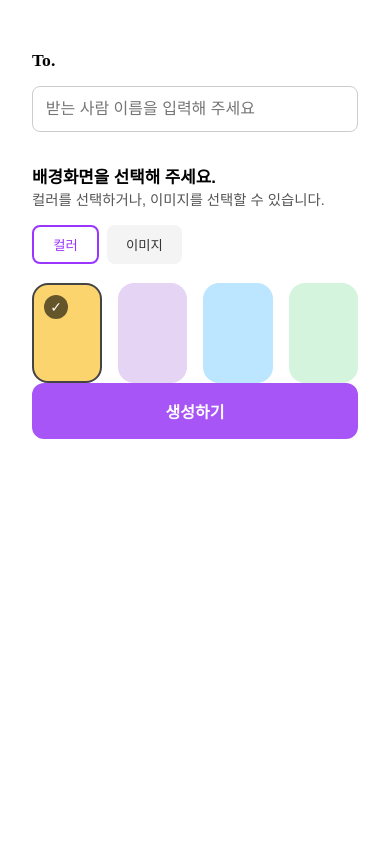
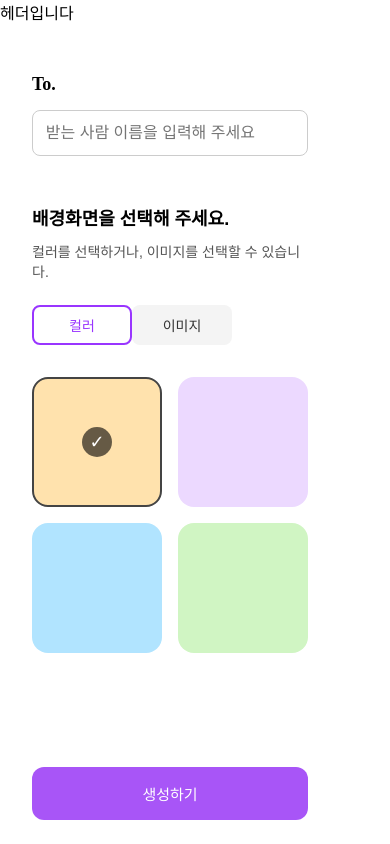
Before and after one commit to Part2-team5-rolling/main, a React (Vite) app: page /post in a window 390 px wide. Built offline with nearby package versions, Linux system fonts and the light colour scheme; a web font is replaced by a local one.

Commit message:
반응형 디자인 추가

```diff
--- a/src/api/rollingpaper-api.js
+++ b/src/api/rollingpaper-api.js
@@ -2,10 +2,17 @@ const TEAM = '15-5';
 const BASE_URL = `https://rolling-api.vercel.app/${TEAM}`;
 
 export const createRecipient = async ({ name, backgroundColor }) => {
+
+  if (!name || !backgroundColor) {
+    throw new Error("name과 background 선택은 필수입니다.");
+  }
+
+  const body = { name, backgroundColor };
+
   const response = await fetch(`${BASE_URL}/recipients/`, {
     method: 'POST',
     headers: { 'Content-Type': 'application/json' },
-    body: JSON.stringify({ name, backgroundColor }),
+    body: JSON.stringify(body),
   });
 
   if (!response.ok) {
--- a/src/components/Form/RollingPaperForm.jsx
+++ b/src/components/Form/RollingPaperForm.jsx
@@ -3,14 +3,19 @@ import { useNavigate } from "react-router-dom";
 import { createRecipient } from "../../api/rollingpaper-api";
 import styles from '../../styles/Layout/RollingPaper.module.css';
 
-const colors = ['#FBD46D', '#E5D4F4', '#BCE6FF', '#D4F4DD'];
-const images = ['/images/bg1.png', '/images/bg2.png', '/images/bg3.png', '/images/bg4.png'];
+const colors = ['#FFE2AD', '#ECD9FF', '#B1E4FF', '#D0F5C3'];
+const images = [
+  'https://raw.githubusercontent.com/Part2-team5-rolling/rolling/main/public/images/bg1.png',
+  'https://raw.githubusercontent.com/Part2-team5-rolling/rolling/main/public/images/bg2.png',
+  'https://raw.githubusercontent.com/Part2-team5-rolling/rolling/main/public/images/bg3.png',
+  'https://raw.githubusercontent.com/Part2-team5-rolling/rolling/main/public/images/bg4.png',
+];
 
 const colorMap = {
-  '#FBD46D': 'beige',
-  '#E5D4F4': 'purple',
-  '#BCE6FF': 'blue',
-  '#D4F4DD': 'green',
+  '#FFE2AD': 'beige',
+  '#ECD9FF': 'purple',
+  '#B1E4FF': 'blue',
+  '#D0F5C3': 'green',
 };
 
 const RollingPaperForm = () => {
@@ -19,7 +24,6 @@ const RollingPaperForm = () => {
   const [activeTab, setActiveTab] = useState("color");
   const [selectedColor, setSelectedColor] = useState(colors[0]);
   const [selectedImage, setSelectedImage] = useState("");
-
   const navigate = useNavigate();
 
   const handleBlur = () => {
@@ -39,22 +43,28 @@ const RollingPaperForm = () => {
     }
 
     let backgroundColor = null;
+    let backgroundImageURL = null;
 
     if (activeTab === "color") {
       backgroundColor = colorMap[selectedColor];
-    } else {
-      alert("이미지 배경은 아직 지원하지 않아요! 컬러를 선택해 주세요.");
-      return;
+    } else if (activeTab === "image") {
+      backgroundImageURL = selectedImage;
     }
 
     try {
-      const response = await createRecipient({ name: to, backgroundColor });
+      const recipientData = {
+        name: to,
+        backgroundColor: backgroundColor,
+        backgroundImageURL: backgroundImageURL
+      };
+
+      const response = await createRecipient(recipientData);
       const newId = response.id;
 
       alert("롤링페이퍼가 성공적으로 생성되었습니다!");
-
       navigate(`/post/${newId}`);
     } catch (err) {
+      console.error("에러 내용:", err);
       alert("롤링페이퍼 생성 중 오류가 발생했습니다.");
     }
   };
--- a/src/pages/RollingPaperPage.jsx
+++ b/src/pages/RollingPaperPage.jsx
@@ -1,9 +1,11 @@
 import React from 'react';
+import Header from '../components/common/Header';
 import RollingPaperForm from '../components/Form/RollingPaperForm.jsx';
 
 const RollingPaperPage = () => {
   return (
     <>
+      <Header />
       <RollingPaperForm />
     </>
   );
--- a/src/styles/Layout/RollingPaper.module.css
+++ b/src/styles/Layout/RollingPaper.module.css
@@ -1,7 +1,8 @@
 .rolling-paper__form {
   display: flex;
   flex-direction: column;
-  max-width: 500px;
+  max-width: 630px;
+  height: 100%;
   margin: 10px auto;
   padding: 2rem;
   font-family: 'Pretendard', sans-serif;
@@ -9,7 +10,7 @@
 
 .rolling-paper__label {
   font-weight: bold;
-  font-size: 1.1rem;
+  font-size: 18px;
   display: block;
   margin-bottom: 0.5rem;
 }
@@ -25,35 +26,36 @@
 
 .rolling-paper__error {
   color: red;
-  font-size: 0.9rem;
+  font-size: 15px;
 }
 
 .rolling-paper__section-title {
   font-weight: bold;
-  font-size: 1.05rem;
-  margin-top: 1rem;
+  font-size: 18px;
+  margin-top: 2rem;
 }
 
 .rolling-paper__section-desc {
-  font-size: 0.9rem;
+  font-size: 15px;
   color: #555;
-  margin-bottom: 1rem;
+  margin-top: 0.7rem;
+  margin-bottom: 1.5rem;
 }
 
 .rolling-paper__tab-buttons {
   display: flex;
-  gap: 0.5rem;
-  margin-bottom: 1.2rem;
+  margin-bottom: 2rem;
 }
 
 .rolling-paper__tab-button {
+  border: none;
+  color: #333;
+  cursor: pointer;
+  background-color: #f4f4f4;
+  width: 100px;
+  font-size: 14px;
+  border-radius: 8px;
   padding: 0.5rem 1.2rem;
-  border-radius: 8px;
-  border: none;
-  background-color: #f4f4f4;
-  cursor: pointer;
-  font-weight: 500;
-  color: #333;
 }
 
 .rolling-paper__active-tab {
@@ -66,12 +68,11 @@
 .rolling-paper__image-box-container {
   display: flex;
   gap: 1rem;
-  margin-top: 1rem;
 }
 
 .rolling-paper__color-box {
-  width: 100px;
-  height: 100px;
+  width: 130px;
+  height: 130px;
   border-radius: 16px;
   position: relative;
   cursor: pointer;
@@ -80,14 +81,14 @@
 }
 
 .rolling-paper__image-box {
-  width: 100px;
-  height: 100px;
+  width: 130px;
+  height: 130px;
   border-radius: 16px;
   position: relative;
   cursor: pointer;
+  background-size: cover;
   border: 2px solid transparent;
   transition: transform 0.2s ease;
-  background-size: cover;
 }
 
 .rolling-paper__color-box:hover,
@@ -101,27 +102,65 @@
 
 .rolling-paper__checkmark {
   position: absolute;
-  top: 10px;
-  left: 10px;
-  width: 24px;
-  height: 24px;
+  top: 50%;
+  left: 50%;
+  transform: translate(-50%, -50%);
+  width: 30px;
+  height: 30px;
   background-color: rgba(0, 0, 0, 0.6);
   color: white;
   border-radius: 50%;
   display: flex;
   align-items: center;
   justify-content: center;
-  font-size: 14px;
+  font-size: 18px;
 }
 
 .rolling-paper__submit-button {
   width: 100%;
   padding: 1rem;
+  margin-top: 3rem;
   border-radius: 12px;
   border: none;
   background-color: #a855f7;
   color: white;
-  font-size: 1rem;
+  font-size: 15px;
   cursor: pointer;
-  font-weight: bold;
 }
+
+/* 태블릿 버전 (768px ~ 1023px) */
+@media (max-width: 1023px) {
+  .rolling-paper__submit-button {
+    width: 566px;
+    position: absolute;
+    bottom: 24px;
+  }
+}
+
+/* 모바일 버전 (최대 767px) */
+@media (max-width: 767px) {
+  .rolling-paper__input {
+    width: 276px;
+  }
+
+  .rolling-paper__section-title,
+  .rolling-paper__section-desc {
+    width: 276px;
+  }
+
+  .rolling-paper__section-desc {
+    font-size: 14px;
+  }
+
+  .rolling-paper__color-box-container,
+  .rolling-paper__image-box-container {
+    width: 250px;
+    display: grid;
+    grid-template-columns: repeat(2, 1fr);
+    grid-column-gap: 1rem;
+  }
+
+  .rolling-paper__submit-button {
+    width: 276px;
+  }
+}
```
